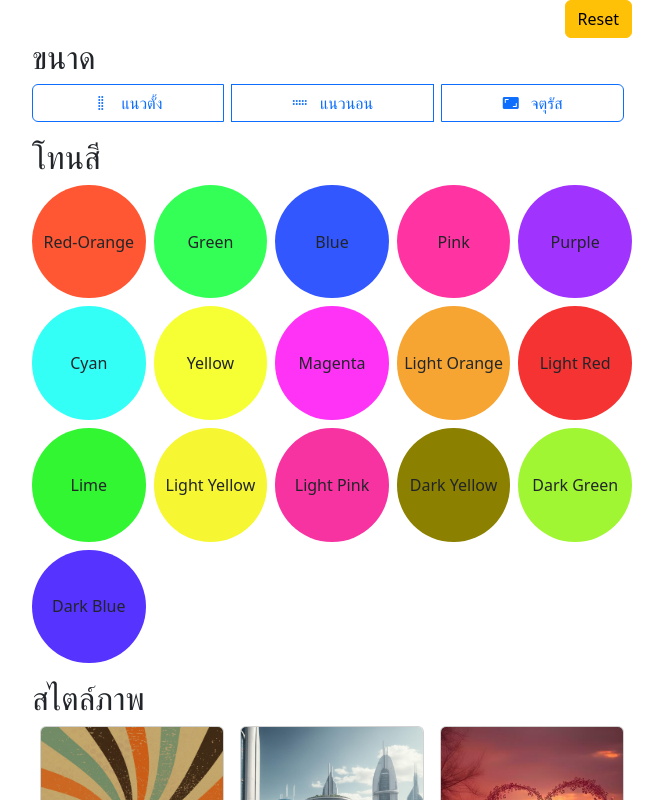
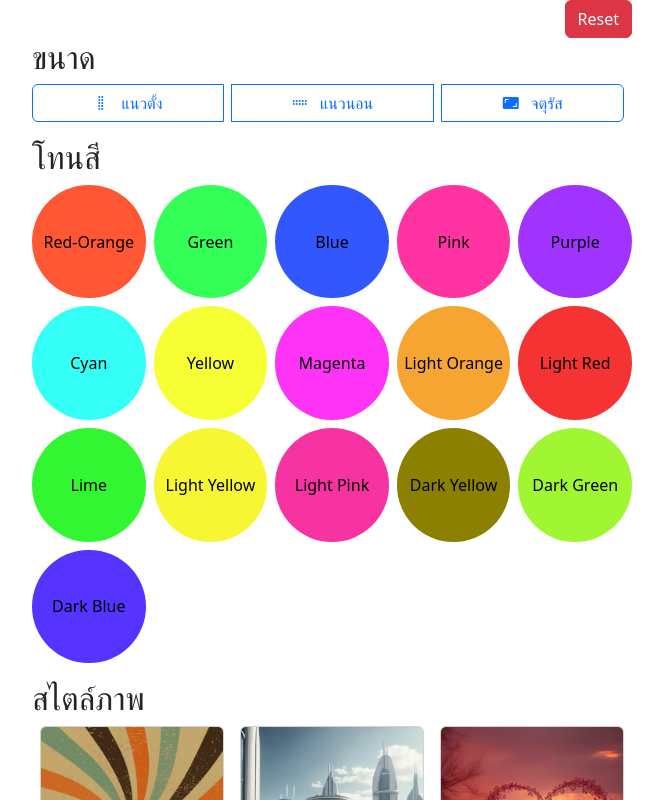
Before and after one commit to paicit0/nuxt-select, a Nuxt app: page / in a window 1280 px wide. Shown: the top 800 px of the page, without its empty margins (308-971 px from the left). Built offline with nearby package versions, Linux system fonts and the light colour scheme.

Commit message:
reset button

```diff
--- a/app.vue
+++ b/app.vue
@@ -75,6 +75,7 @@ export default {
       this.selectedColor = null;
       this.selectedStyle = null;
       this.selectedColors = [];
+      this.displayedCount = 12;
 
     },
     selectStyle(style) {
@@ -91,7 +92,7 @@ export default {
   <link rel="stylesheet" href="https://cdn.jsdelivr.net/npm/bootstrap-icons@1.11.3/font/bootstrap-icons.min.css">
   <div class="d-flex justify-content-center">
     <div class="d-flex flex-column mb-3 align-items-center" style="max-width: 600px;">
-      <button @click="resetAllSelected" class="btn btn-warning align-self-end">Reset</button>
+      <button @click="resetAllSelected" class="btn btn-danger align-self-end">Reset</button>
       <h2 class="align-self-start">ขนาด</h2>
       <div class="w-100 mb-3">
         <div class="btn-group w-100" role="group" aria-label="Button group">
@@ -109,7 +110,7 @@ export default {
         <div class="row row-cols-5 g-2 justify-content-start">
           <div v-for="(color, index) in customColors" :key="color" class="col">
             <button type="button" class="btn btn-circle w-100"
-              :style="{ backgroundColor: color, border: isSelected(color) ? '2px solid black' : '1px solid transparent', position: 'relative' }"
+              :style="{ color: 'black', backgroundColor: color, border: isSelected(color) ? '2px solid black' : '1px solid transparent', position: 'relative' }"
               @click="toggleColorSelect(color)">
               {{ colorNames[index] }}
               <span v-if="isSelected(color)"
@@ -156,7 +157,8 @@ export default {
 
 
 
-<style scoped>
+<style>
+
 .btn-circle {
   aspect-ratio: 1 / 1;
   padding: 0;
```
